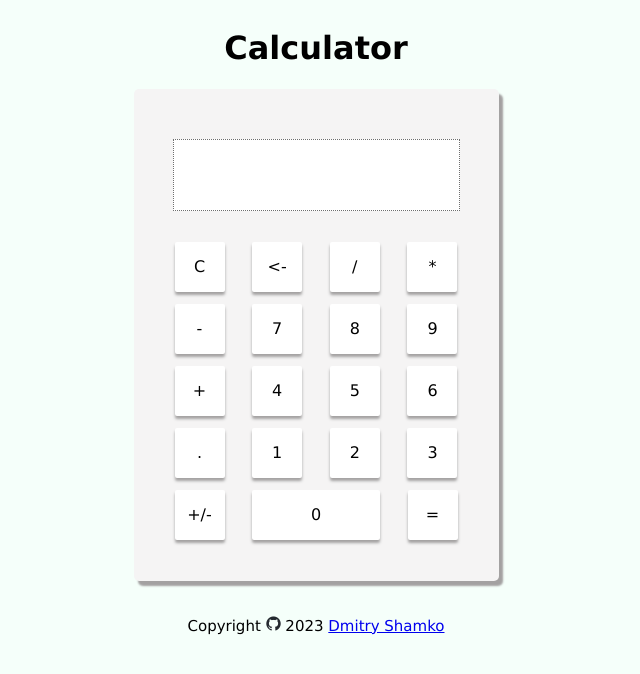
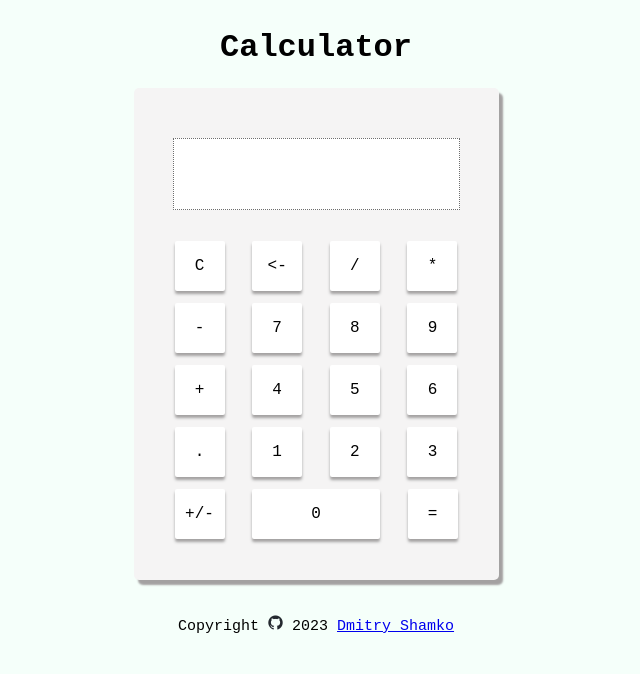
Before and after one commit to proffery/odin-calculator, a plain HTML site: page index.html in a window 1280 px wide. Shown: the whole page, without its empty margins (324-964 px from the left). Drawn offline with Linux system fonts and the light colour scheme.

Commit message:
cosmetic-font

```diff
--- a/css/style.css
+++ b/css/style.css
@@ -1,7 +1,7 @@
 body {
     display: flex;
     flex-direction: column;
-    font-family:'Lucida Sans', 'Lucida Sans Regular', 'Lucida Grande', 'Lucida Sans Unicode', Geneva, Verdana, sans-serif;
+    font-family:'Courier New', Courier, monospace;
     background-color:mintcream;
 }
 
@@ -63,6 +63,7 @@ h1 {
 }
 
 .display-result {
+    font-weight: 900;
     font-size: larger;
 }
 
```
